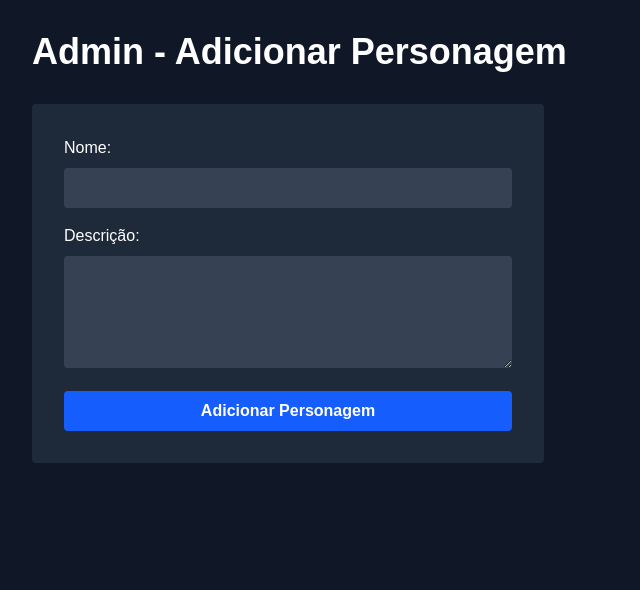
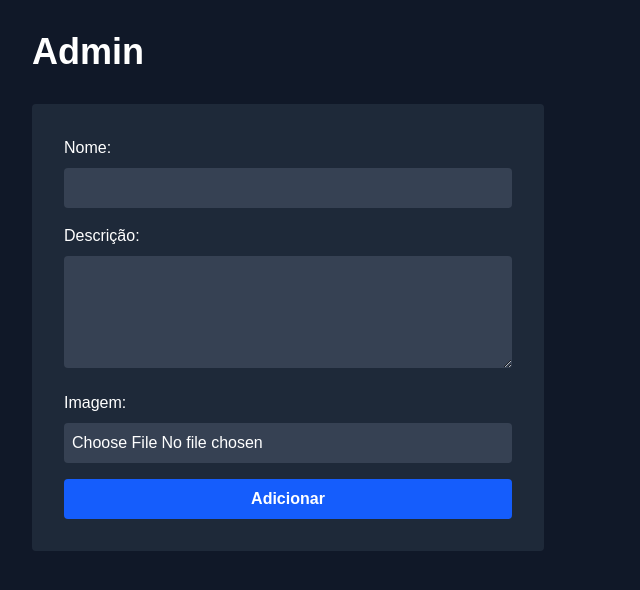
Before and after one commit to kazuyacerberus-stack/drukale-wiki, a Next.js app: page /admin in a window 1280 px wide. Shown: the top 590 px of the page, without its empty margins (0-640 px from the left). Built offline with nearby package versions, Linux system fonts and the light colour scheme; no server answers.

Commit message:
Add image upload feature

```diff
--- a/app/admin/page.tsx
+++ b/app/admin/page.tsx
@@ -10,60 +10,49 @@ const supabase = createClient(
 export default function Admin() {
   const [name, setName] = useState('');
   const [description, setDescription] = useState('');
+  const [image, setImage] = useState(null);
   const [loading, setLoading] = useState(false);
 
   const handleSubmit = async (e) => {
     e.preventDefault();
     setLoading(true);
 
-    const { error } = await supabase
-      .from('characters')
-      .insert([{ name, description }]);
+    let imageUrl = null;
 
-    if (!error) {
-      setName('');
-      setDescription('');
-      alert('Personagem adicionado!');
-    } else {
-      alert('Erro: ' + error.message);
+    if (image) {
+      const fileName = `${Date.now()}-${image.name}`;
+      await supabase.storage.from('characters').upload(fileName, image);
+      const { data } = supabase.storage.from('characters').getPublicUrl(fileName);
+      imageUrl = data.publicUrl;
     }
 
+    await supabase.from('characters').insert([{ name, description, image_url: imageUrl }]);
+
+    setName('');
+    setDescription('');
+    setImage(null);
+    alert('Personagem adicionado!');
     setLoading(false);
   };
 
   return (
     <div className="min-h-screen bg-gray-900 text-white p-8">
-      <h1 className="text-4xl font-bold mb-8">Admin - Adicionar Personagem</h1>
-
+      <h1 className="text-4xl font-bold mb-8">Admin</h1>
       <form onSubmit={handleSubmit} className="bg-gray-800 p-8 rounded max-w-lg">
         <div className="mb-4">
           <label className="block mb-2">Nome:</label>
-          <input
-            type="text"
-            value={name}
-            onChange={(e) => setName(e.target.value)}
-            className="w-full p-2 bg-gray-700 text-white rounded"
-            required
-          />
+          <input type="text" value={name} onChange={(e) => setName(e.target.value)} className="w-full p-2 bg-gray-700 text-white rounded" required />
         </div>
-
         <div className="mb-4">
           <label className="block mb-2">Descrição:</label>
-          <textarea
-            value={description}
-            onChange={(e) => setDescription(e.target.value)}
-            className="w-full p-2 bg-gray-700 text-white rounded"
-            rows="4"
-            required
-          />
+          <textarea value={description} onChange={(e) => setDescription(e.target.value)} className="w-full p-2 bg-gray-700 text-white rounded" rows="4" required />
         </div>
-
-        <button
-          type="submit"
-          disabled={loading}
-          className="w-full bg-blue-600 p-2 rounded font-bold hover:bg-blue-700"
-        >
-          {loading ? 'Adicionando...' : 'Adicionar Personagem'}
+        <div className="mb-4">
+          <label className="block mb-2">Imagem:</label>
+          <input type="file" accept="image/*" onChange={(e) => setImage(e.target.files?.[0] || null)} className="w-full p-2 bg-gray-700 text-white rounded" />
+        </div>
+        <button type="submit" disabled={loading} className="w-full bg-blue-600 p-2 rounded font-bold hover:bg-blue-700">
+          {loading ? 'Adicionando...' : 'Adicionar'}
         </button>
       </form>
     </div>
--- a/app/page.tsx
+++ b/app/page.tsx
@@ -23,7 +23,13 @@ export default function Home() {
   return (
     <div className="min-h-screen bg-gray-900 text-white p-8">
       <h1 className="text-4xl font-bold mb-8">Wiki Drukale</h1>
-      {loading ? <p>Carregando...</p> : <div className="grid grid-cols-3 gap-6">{characters.map(c => <div key={c.id} className="bg-gray-800 p-6 rounded"><h2 className="text-xl font-bold">{c.name}</h2><p className="text-gray-400">{c.description}</p></div>)}</div>}
+      {loading ? <p>Carregando...</p> : <div className="grid grid-cols-3 gap-6">{characters.map(c => (
+        <div key={c.id} className="bg-gray-800 p-6 rounded">
+          {c.image_url && <img src={c.image_url} alt={c.name} className="w-full h-48 object-cover rounded mb-4" />}
+          <h2 className="text-xl font-bold">{c.name}</h2>
+          <p className="text-gray-400">{c.description}</p>
+        </div>
+      ))}</div>}
     </div>
   );
 }
```
